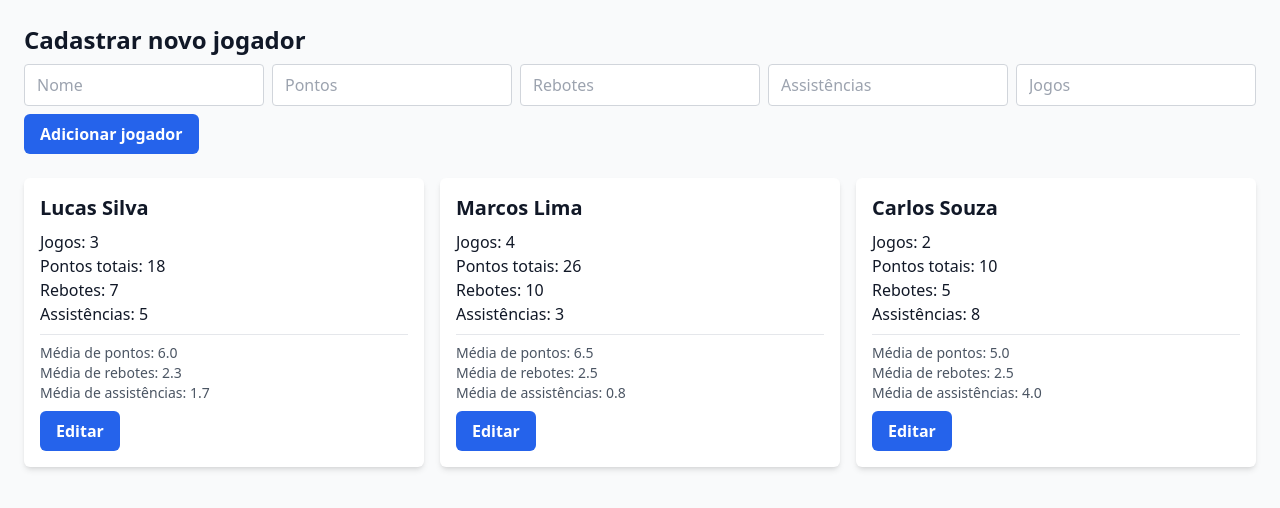
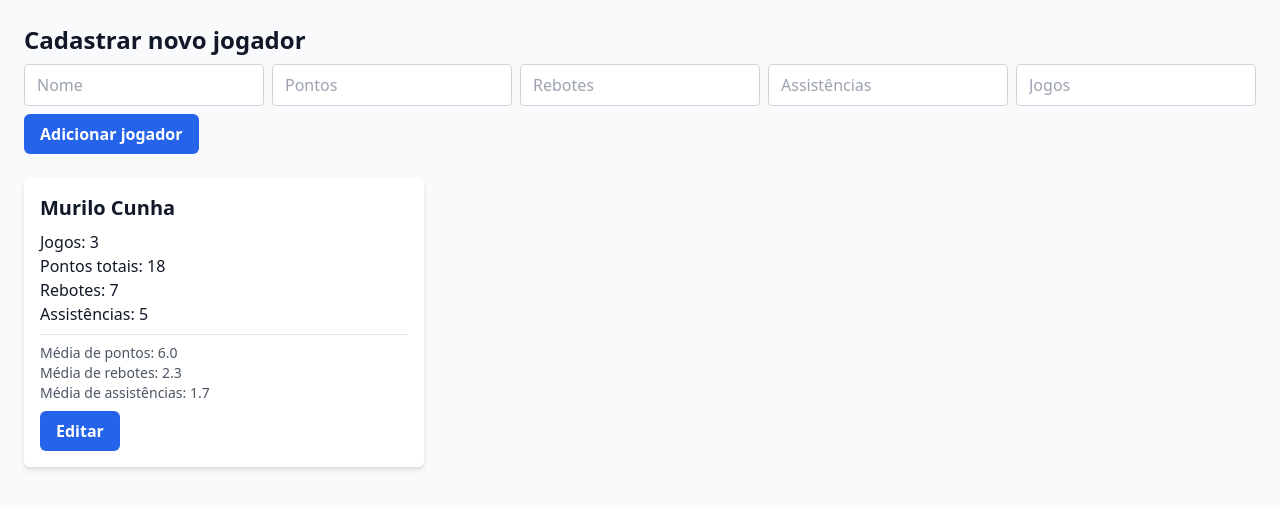
Before and after one commit to murilo2002/basquete-stats, a Next.js app: page / in a window 1280 px wide. Shown: the top 508 px of the page. Built offline with nearby package versions, Linux system fonts and the light colour scheme.

Commit message:
Update EstatisticasBasquete.tsx

```diff
--- a/components/EstatisticasBasquete.tsx
+++ b/components/EstatisticasBasquete.tsx
@@ -23,9 +23,7 @@ type FormState = {
 
 export default function EstatisticasBasquete() {
   const [jogadores, setJogadores] = useState<Jogador[]>([
-    { id: 1, nome: "Lucas Silva", pontos: 18, rebotes: 7, assistencias: 5, jogos: 3 },
-    { id: 2, nome: "Marcos Lima", pontos: 26, rebotes: 10, assistencias: 3, jogos: 4 },
-    { id: 3, nome: "Carlos Souza", pontos: 10, rebotes: 5, assistencias: 8, jogos: 2 },
+    { id: 1, nome: "Murilo Cunha", pontos: 18, rebotes: 7, assistencias: 5, jogos: 3 },
   ]);
 
   const [form, setForm] = useState<FormState>({ nome: "", pontos: "", rebotes: "", assistencias: "", jogos: "" });
```
